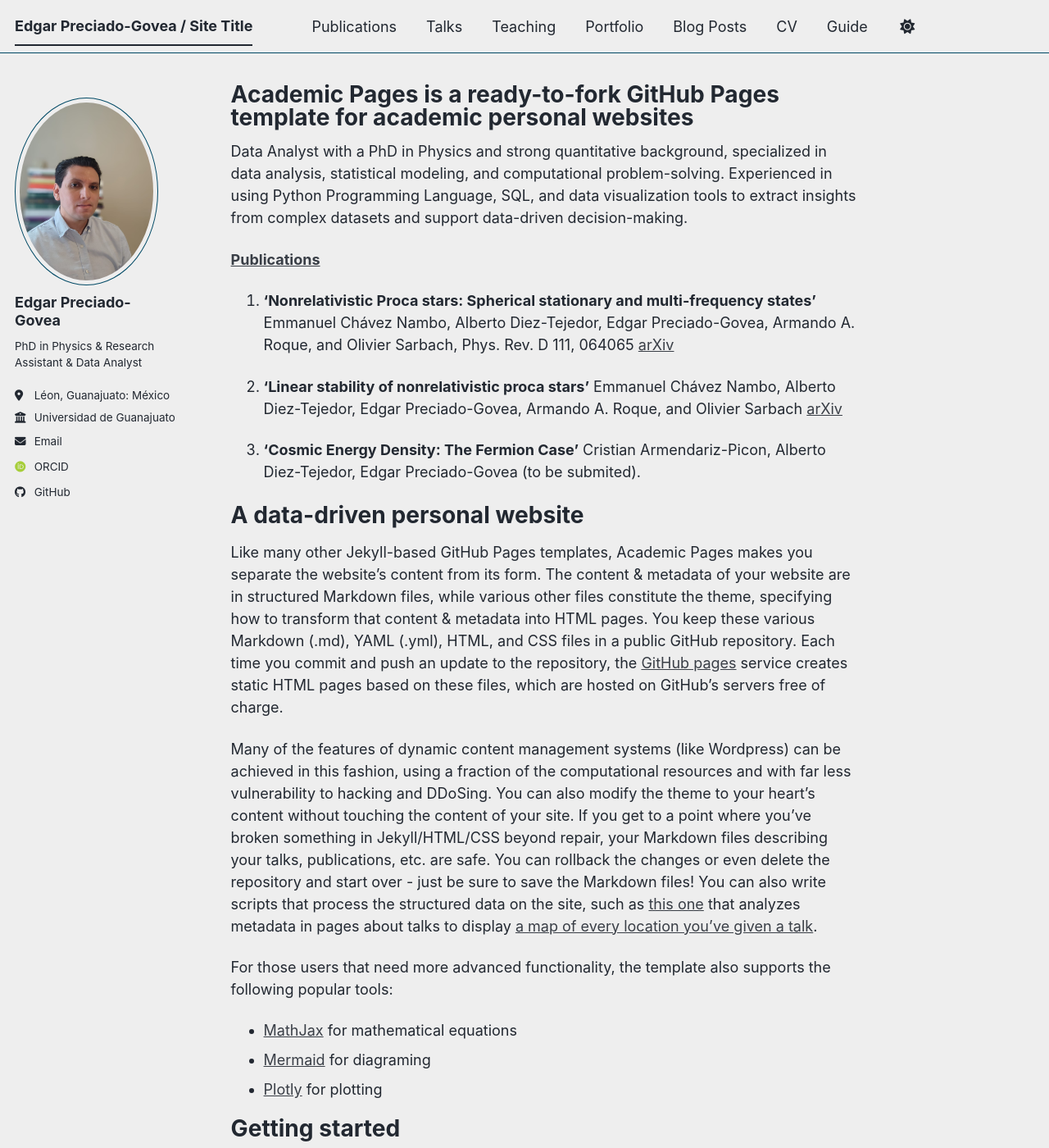
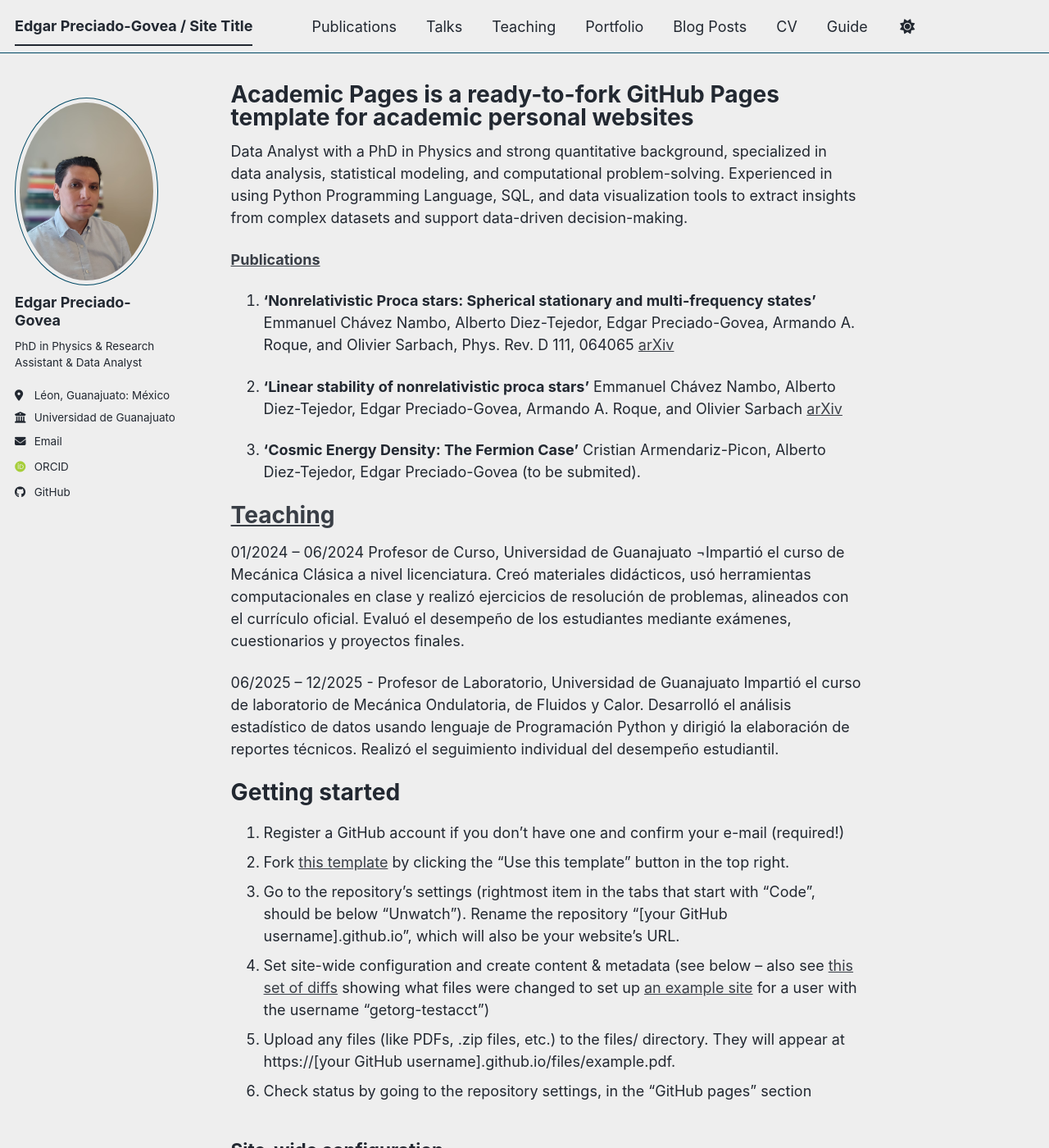
Before and after one commit to edgargovea/edgarpgovea.github.io, a Jekyll site: the page built from _pages/about.md, in a window 1280 px wide and 1400 px high. Shown: the whole window at 82% size. Built offline with Jekyll 4.4.1, drawn with Linux system fonts in a browser that asks for light colours; some web fonts are replaced; a script bundle is joined from its source files by our own code; library files that are not in the unit come from our copies.

Commit message:
Update about.md

```diff
--- a/_pages/about.md
+++ b/_pages/about.md
@@ -24,16 +24,14 @@ Cristian Armendariz-Picon, Alberto Diez-Tejedor, Edgar Preciado-Govea
 (to be submited).
 
 
-A data-driven personal website
+[Teaching](https://edgargovea.github.io/edgarpgovea.github.io/teaching/)
 ======
-Like many other Jekyll-based GitHub Pages templates, Academic Pages makes you separate the website's content from its form. The content & metadata of your website are in structured Markdown files, while various other files constitute the theme, specifying how to transform that content & metadata into HTML pages. You keep these various Markdown (.md), YAML (.yml), HTML, and CSS files in a public GitHub repository. Each time you commit and push an update to the repository, the [GitHub pages](https://pages.github.com/) service creates static HTML pages based on these files, which are hosted on GitHub's servers free of charge.
+01/2024 – 06/2024	Profesor de Curso, Universidad de Guanajuato
+¬Impartió el curso de Mecánica Clásica a nivel licenciatura. Creó materiales didácticos, usó herramientas computacionales en clase y realizó ejercicios de resolución de problemas, alineados con el currículo oficial. Evaluó el desempeño de los estudiantes mediante exámenes, cuestionarios y proyectos finales.
 
-Many of the features of dynamic content management systems (like Wordpress) can be achieved in this fashion, using a fraction of the computational resources and with far less vulnerability to hacking and DDoSing. You can also modify the theme to your heart's content without touching the content of your site. If you get to a point where you've broken something in Jekyll/HTML/CSS beyond repair, your Markdown files describing your talks, publications, etc. are safe. You can rollback the changes or even delete the repository and start over - just be sure to save the Markdown files! You can also write scripts that process the structured data on the site, such as [this one](https://github.com/academicpages/academicpages.github.io/blob/master/talkmap.ipynb) that analyzes metadata in pages about talks to display [a map of every location you've given a talk](https://academicpages.github.io/talkmap.html).
+06/2025 – 12/2025 - Profesor de Laboratorio, Universidad de Guanajuato
+Impartió el curso de laboratorio de Mecánica Ondulatoria, de Fluidos y Calor. Desarrolló el análisis estadístico de datos usando lenguaje de Programación Python y dirigió la elaboración de reportes técnicos. Realizó el seguimiento individual del desempeño estudiantil.
 
-For those users that need more advanced functionality, the template also supports the following popular tools:
-- [MathJax](https://www.mathjax.org/) for mathematical equations
-- [Mermaid](https://mermaid.js.org/) for diagraming
-- [Plotly](https://plotly.com/javascript/) for plotting
 
 Getting started
 ======
```
